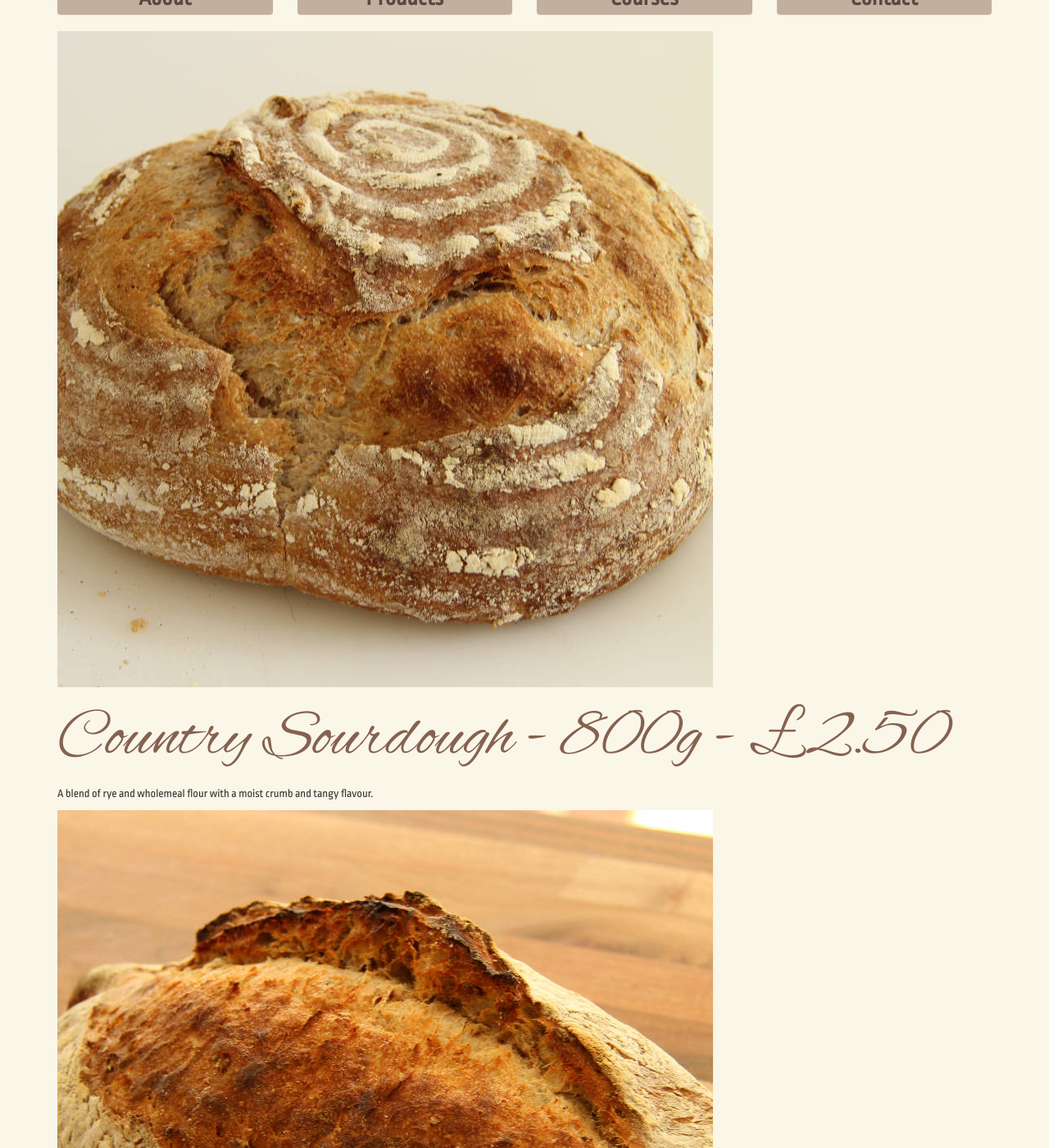
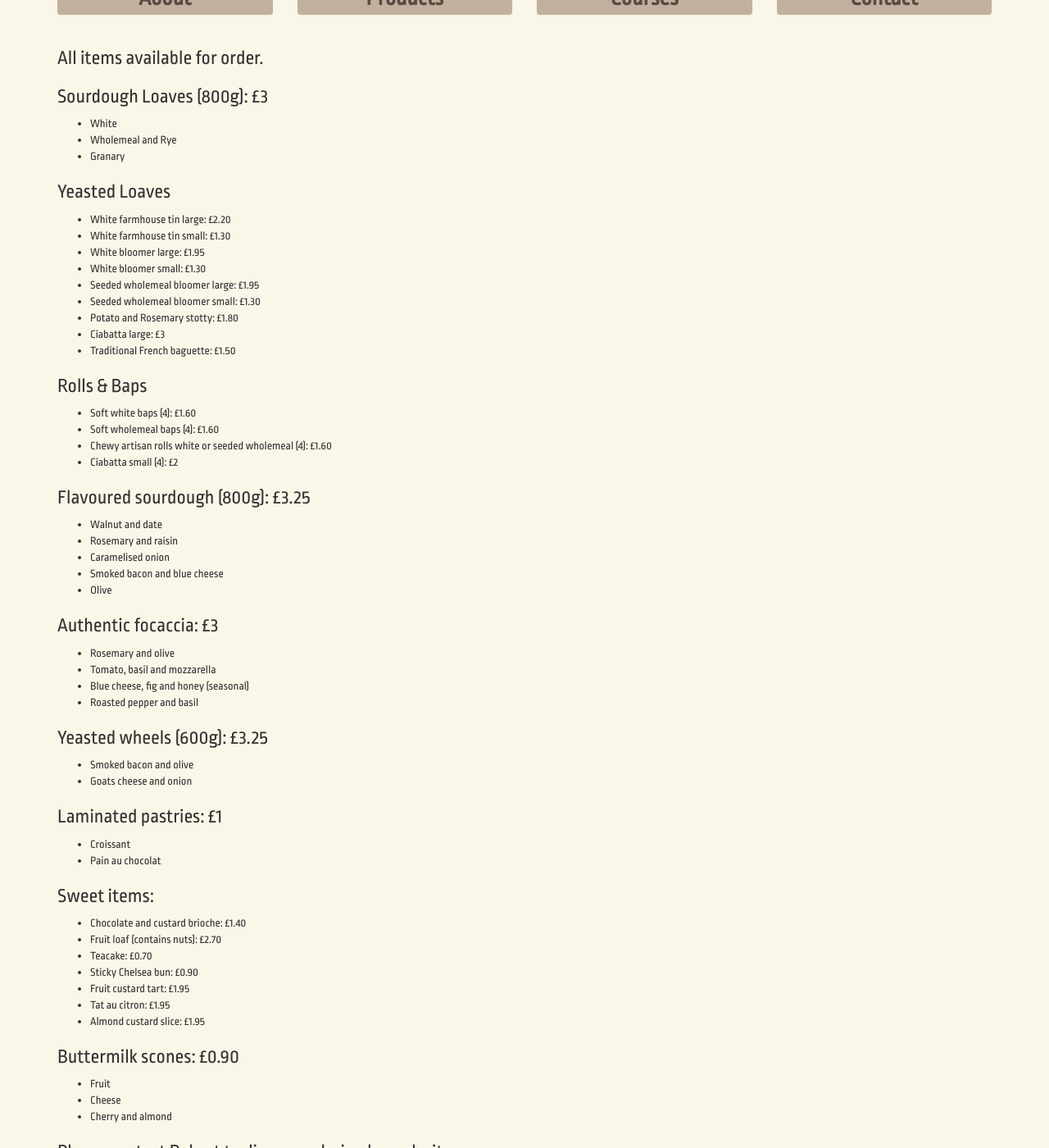
Before and after one commit to whitleybaybakery/whitleybaybakery.github.io, a Jekyll site: the page built from products.html, in a window 1280 px wide and 1400 px high, scrolled down 323 px. Shown: the whole window at 82% size. Built offline with Jekyll 4.4.1, drawn with Linux system fonts in a browser that asks for light colours; nearby versions of some CDN libraries; some of the changed text lies outside the part shown.

Commit message:
Updated product page

```diff
--- a/products.html
+++ b/products.html
@@ -3,49 +3,82 @@ layout: default
 title: "Courses"
 ---
 
-<div class="imageholder260"><img src="../images/countrysourdough.jpg" alt="Country sourdough"/></div>
-<div class="doubleimageholder260">
-    <h2>Country Sourdough - 800g - £2.50</h2>
-    <p>A blend of rye and wholemeal flour with a moist crumb and tangy flavour.</p>
-</div>
+<h3>All items available for order.</h3>
 
-<div class="imageholder260"><img src="../images/batard.jpg" alt="Sourdough malted batard"/></div>
-<div class="doubleimageholder260">
-    <h2>Sourdough Malted Batard - 800g - £2.50</h2>
-    <p>Rye and malted wheat flour with malted grains.</p><p>Semi open crumb and robust chewy crust.</p>
-     <br />
-     <a href="http://www.newcastlegateshead.com/eat-festival/full-programme/big-eat-weekend/results/eat-gold-awards-p708911">
-        <img src="../images/goldawardwinner.jpg" alt="Eat! Gold Award Winner"/>
-        </a>
-</div>
+<h3>Sourdough Loaves (800g): £3</h3>
+<ul>
+    <li>White</li>
+    <li>Wholemeal and Rye</li>
+    <li>Granary</li>
+</ul>
 
-<div class="imageholder260"><img src="../images/stottie1.jpg" alt="Potato and rosemary stottie"/></div>
-<div class="doubleimageholder260">
-    <h2>Potato & Rosemary Stottie - 500g - £1.50</h2>
-    <p>Soft crumb, aromatic flavour, good keeping qualities.</p>
-    <br />
-    <a href="http://www.newcastlegateshead.com/eat-festival/full-programme/big-eat-weekend/results/eat-gold-awards-p708911">
-        <img src="../images/goldawardwinner.jpg" alt="Eat! Gold Award Winner"/>
-        </a>
-</div>
+<h3>Yeasted Loaves</h3>
+<ul>
+    <li>White farmhouse tin large: £2.20</li>
+    <li>White farmhouse tin small: £1.30</li>
+    <li>White bloomer large: £1.95</li>
+    <li>White bloomer small: £1.30</li>
+    <li>Seeded wholemeal bloomer large: £1.95</li>
+    <li>Seeded wholemeal bloomer small: £1.30</li>
+    <li>Potato and Rosemary stotty: £1.80</li>
+    <li>Ciabatta large: £3</li>
+    <li>Traditional French baguette: £1.50</li>
+</ul>
 
-<div class="imageholder260"><img src="../images/baguette.jpg" alt="Baguette"/></div>
-<div class="doubleimageholder260">
-    <h2>Traditional Baguette - 400g - £1.50</h2>
-    <p>Cold fermented for 24 hours to improve flavour, digestibility and keeping quality.</p>
-</div>
+<h3>Rolls & Baps</h3>
+<ul>
+    <li>Soft white baps (4): £1.60</li>
+    <li>Soft wholemeal baps (4):  £1.60</li>
+    <li>Chewy artisan rolls white or seeded wholemeal (4): £1.60</li>
+    <li>Ciabatta small (4): £2</li>
+</ul>
 
-<div class="imageholder260"><img src="../images/whitesourdough.jpg" alt="White sourdough"/></div>
-<div class="doubleimageholder260"><h2>White Sourdough - £2.50</h2></div>
 
-<div class="imageholder260"><img src="../images/oliveandbaconbread.jpg" alt="Olive and bacon wheel"/></div>
-<div class="doubleimageholder260"><h2>Olive & Bacon Wheel - £2.50</h2></div>
+<h3>Flavoured sourdough (800g): £3.25</h3>
+<ul>
+    <li>Walnut and date</li>
+    <li>Rosemary and raisin</li>
+    <li>Caramelised onion</li>
+    <li>Smoked bacon and blue cheese</li>
+    <li>Olive</li>
+</ul>
 
-<div class="imageholder260"><img src="../images/goatcheeseandonionwheel2.jpg" alt="Goats cheese and onion wheel"/></div>
-<div class="doubleimageholder260"><h2>Goats Cheese & Onion Wheel - £2.50</h2></div>
+<h3>Authentic focaccia: £3</h3>
+<ul>
+    <li>Rosemary and olive</li>
+    <li>Tomato, basil and mozzarella</li>
+    <li>Blue cheese, fig and honey (seasonal)</li>
+    <li>Roasted pepper and basil</li>
+</ul>
 
-<div class="imageholder260"><img src="../images/croissant.jpg" alt="Croissant"/></div>
-<div class="doubleimageholder260"><h2>Croissant - 90p</h2></div>
+<h3>Yeasted wheels (600g): £3.25</h3>
+<ul>
+    <li>Smoked bacon and olive</li>
+    <li>Goats cheese and onion</li>
+</ul>
 
-<div class="imageholder260"><img src="../images/brioche.jpg" alt="Brioche"/></div>
-<div class="doubleimageholder260"><h2>White Chocolate & Custard Brioche - 90p</h2></div>
+<h3>Laminated pastries: £1</h3>
+<ul>
+    <li>Croissant</li>
+    <li>Pain au chocolat</li>
+</ul>
+
+<h3>Sweet items:</h3>
+<ul>
+    <li>Chocolate and custard brioche: £1.40</li>
+    <li>Fruit loaf (contains nuts): £2.70</li>
+    <li>Teacake: £0.70</li>
+    <li>Sticky Chelsea bun: £0.90</li>
+    <li>Fruit custard tart: £1.95</li>
+    <li>Tat au citron: £1.95</li>
+    <li>Almond custard slice: £1.95</li>
+</ul>
+
+<h3>Buttermilk scones: £0.90</h3>
+<ul>
+    <li>Fruit</li>
+    <li>Cheese</li>
+    <li>Cherry and almond</li>
+</ul>
+
+<h3>Please contact Robert to discuss ordering bespoke items.</h3>
```
